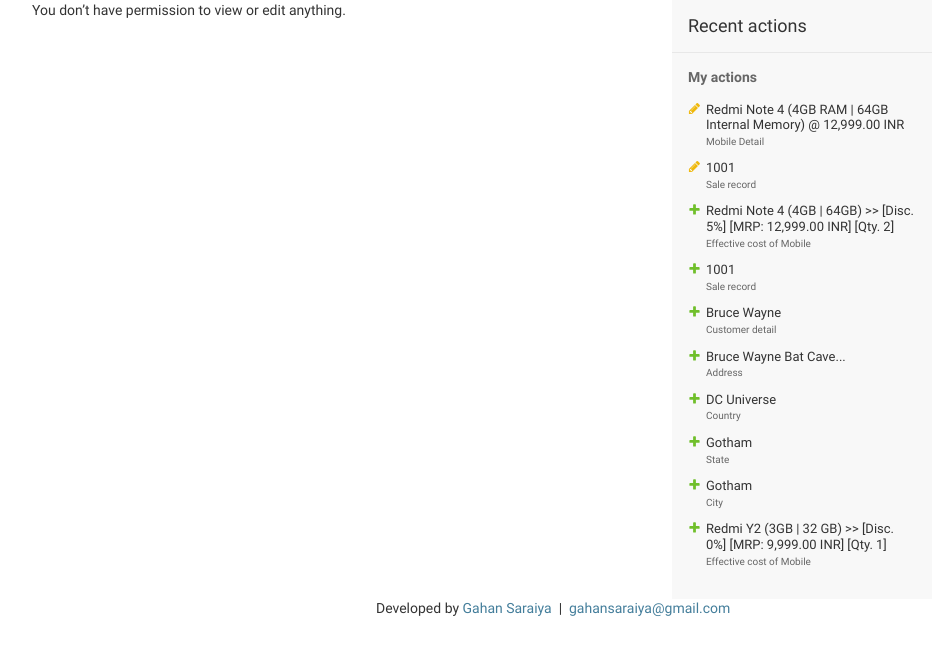
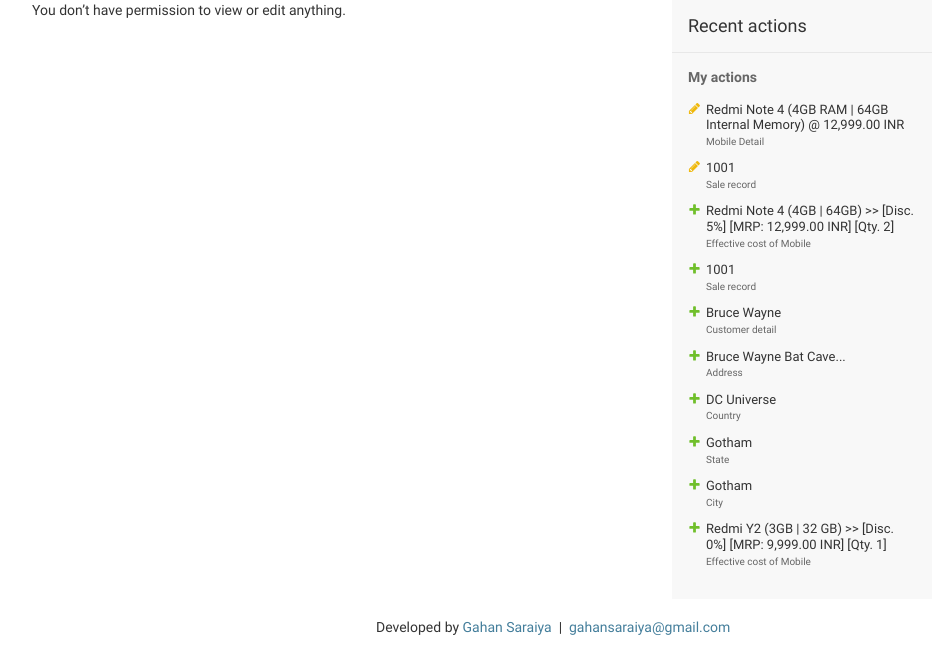
Before and after one commit to gahan9/phoneZilla, a Django app: page /admin/ in a window 1280 px wide. Shown: the part 171-839 px from the top of the page, without its empty margins (8-952 px from the left). Before the commit the page ends 787 px from the top, so only its background shows below. Run offline with Django 3.2, Linux system fonts and the light colour scheme; a user stored in the database is signed in; data comes from the database, SQL or seed files in the repository; parts of the project's set-up code (start-up, migrations or seed data) failed here and were passed over; some libraries are stand-ins or nearby versions.

Commit message:
changed footer position to relative

```diff
--- a/templates/admin/base_site.html
+++ b/templates/admin/base_site.html
@@ -35,7 +35,7 @@
 {% endblock %}
 
 {% block footer %}
-    <div style="margin-bottom: 1%; padding-left: 30%; position: absolute; bottom: 0">
+    <div style="margin-bottom: 1%; padding-left: 30%; position: relative; bottom: 0">
         {% block copyright %}
             Developed by <a href="http://gahan9.github.com" target="_blank">Gahan Saraiya</a>
             &nbsp;|&nbsp; <a href="mailto:gahansaraiya@gmail.com">gahansaraiya@gmail.com</a>
```
